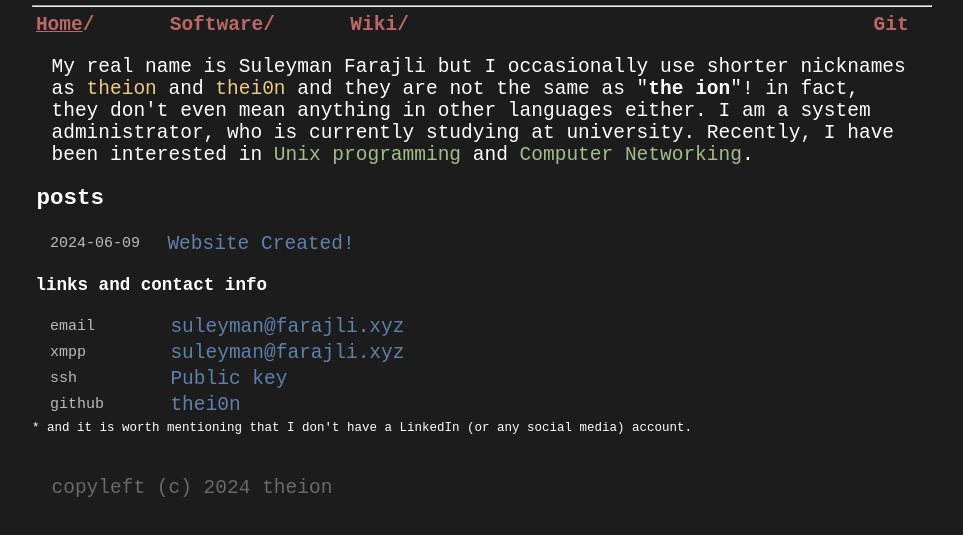
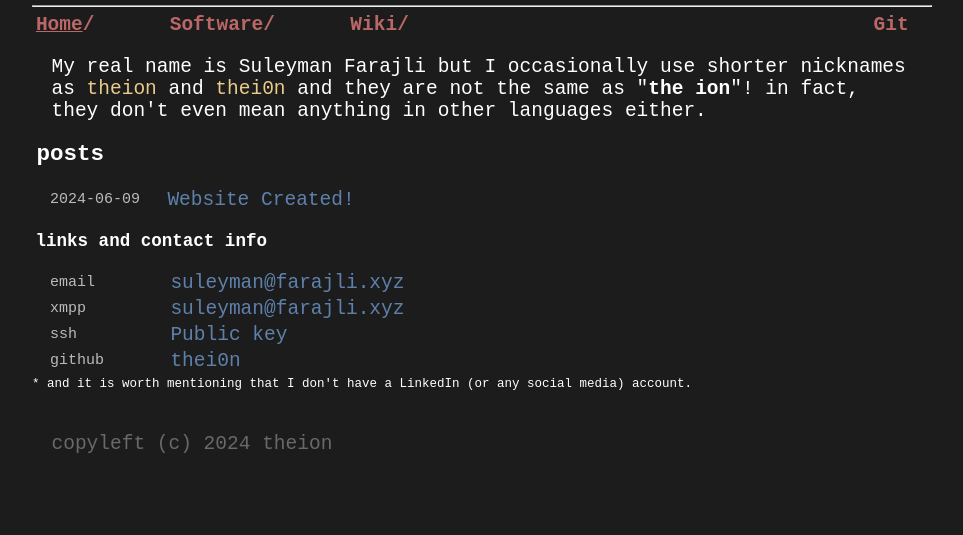
Before and after one commit to sfarajli/farajli.net, a plain HTML site: page src/index.html in a window 1280 px wide. Shown: the part 97-632 px from the top of the page, without its empty margins (158-1121 px from the left). Drawn offline with Linux system fonts and the light colour scheme.

Commit message:
index page introduction shortened

```diff
--- a/src/index.html
+++ b/src/index.html
@@ -25,9 +25,6 @@
 	<span class="color1"> theion</span> and <span class="color1">thei0n</span> and they are not the same as
 	"<strong>the ion</strong>"!
 	in fact, they don't even mean anything in other languages either.
-	I am a system administrator, who is currently studying at university. Recently,
-	I have been interested in <span class="color2">Unix programming</span> and <span class="color2">Computer
-		Networking</span>.
 	</p>
 
 	<h2>posts</h2>
--- a/src/style.css
+++ b/src/style.css
@@ -93,7 +93,7 @@ table  {
 /*
  * "pointer-events: none" doesn't work on some browsers,
  * to deactivate hover effect on this tag,
- * hover and regular styles are defined
+ * hover and regular styles are defined as the same
  */
 
 #header-link, #header-link:hover {
```
Also changed, not shown: src/wiki/wiki.html (+1 -1 lines).
